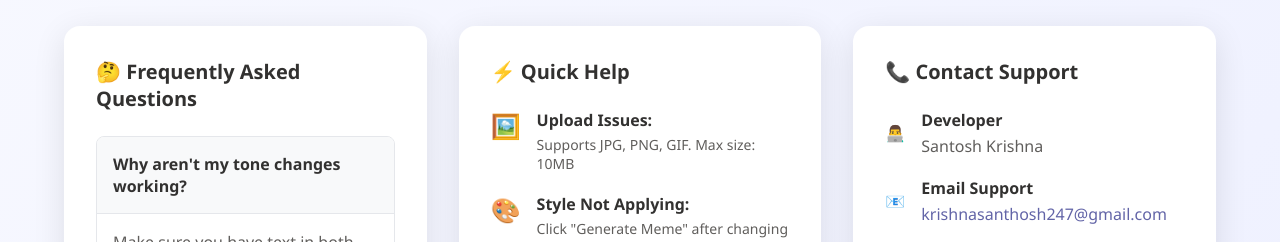
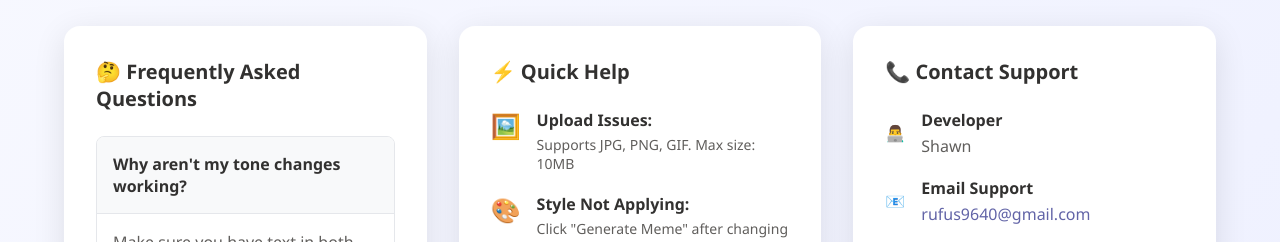
Before and after one commit to Rufus9640/meme-maker, a plain HTML site: page index.html in a window 1280 px wide. Shown: the part 4280-4522 px from the top of the page. Drawn offline with Linux system fonts and the light colour scheme.

Commit message:
Update developer information to Shawn and rufus9640@gmail.com

```diff
--- a/index.html
+++ b/index.html
@@ -1952,14 +1952,14 @@
                             <span class="contact-icon">👨‍💻</span>
                             <div class="contact-details">
                                 <strong>Developer</strong>
-                                <p>Santosh Krishna</p>
+                                <p>Shawn</p>
                             </div>
                         </div>
                         <div class="contact-item">
                             <span class="contact-icon">📧</span>
                             <div class="contact-details">
                                 <strong>Email Support</strong>
-                                <p><a href="mailto:krishnasanthosh247@gmail.com">krishnasanthosh247@gmail.com</a></p>
+                                <p><a href="mailto:rufus9640@gmail.com">rufus9640@gmail.com</a></p>
                             </div>
                         </div>
                         <div class="contact-item">
@@ -2077,7 +2077,7 @@
                 <div class="card-header">
                     <div class="developer-avatar">👨‍💻</div>
                     <div class="developer-info">
-                        <h3 class="developer-name">Santosh Krishna</h3>
+                        <h3 class="developer-name">Shawn</h3>
                         <p class="developer-title">Full Stack Developer</p>
                     </div>
                 </div>
@@ -2092,7 +2092,7 @@
                     </div>
                 </div>
                 <div class="card-footer">
-                    <a href="mailto:krishnasanthosh247@gmail.com" class="contact-btn">
+                    <a href="mailto:rufus9640@gmail.com" class="contact-btn">
                         <span class="contact-icon">📧</span>
                         Get in Touch
                     </a>
@@ -2106,7 +2106,7 @@
             </div>
 
             <p style="color: #8a8886; font-size: 14px;">
-                © 2025 Meme Maker Pro. Built by Santosh Krishna - A passionate developer creating quality web experiences.
+                © 2025 Meme Maker Pro. Built by Shawn - A passionate developer creating quality web experiences.
             </p>
         </div>
     </footer>
```
Also changed, not shown: 1 other file.
